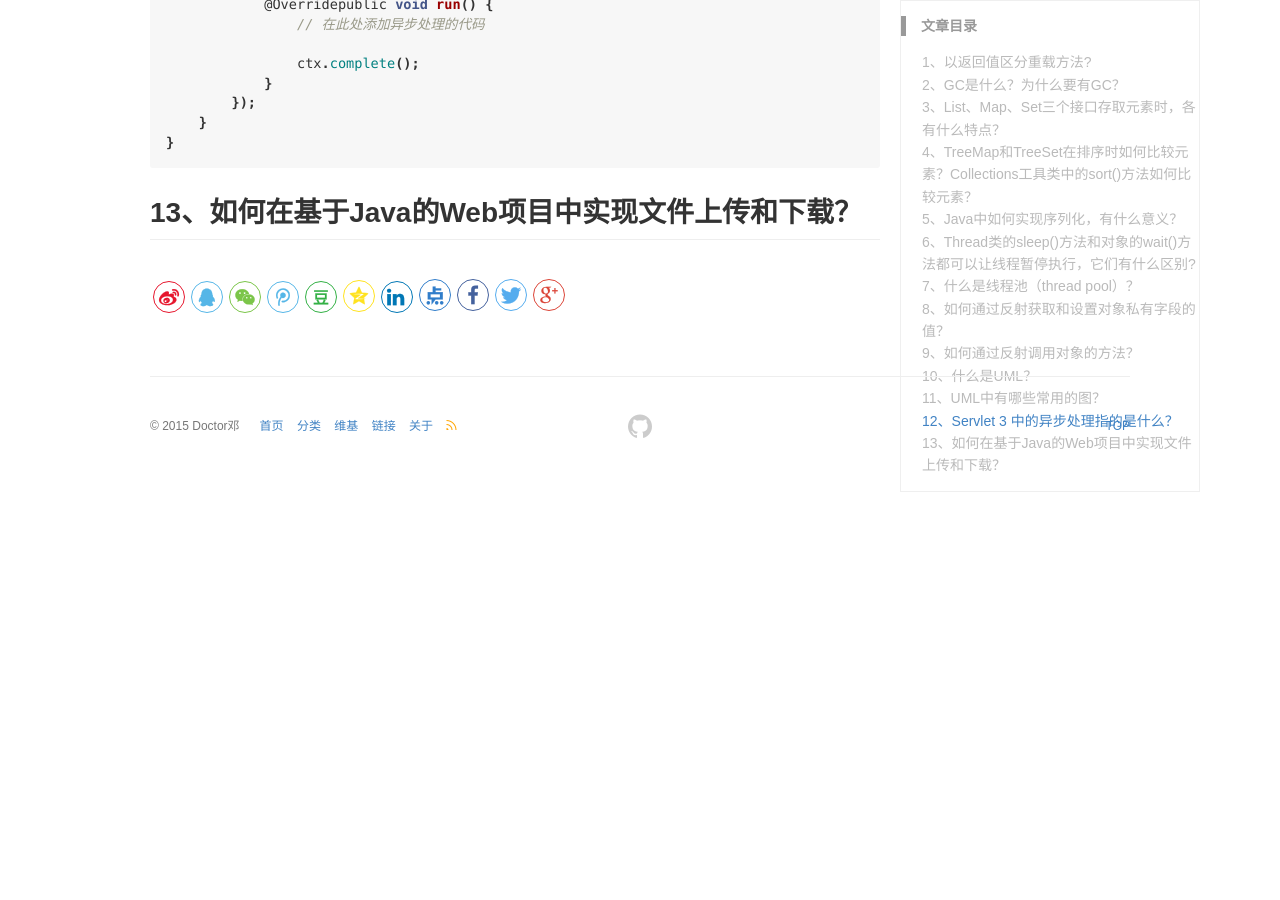
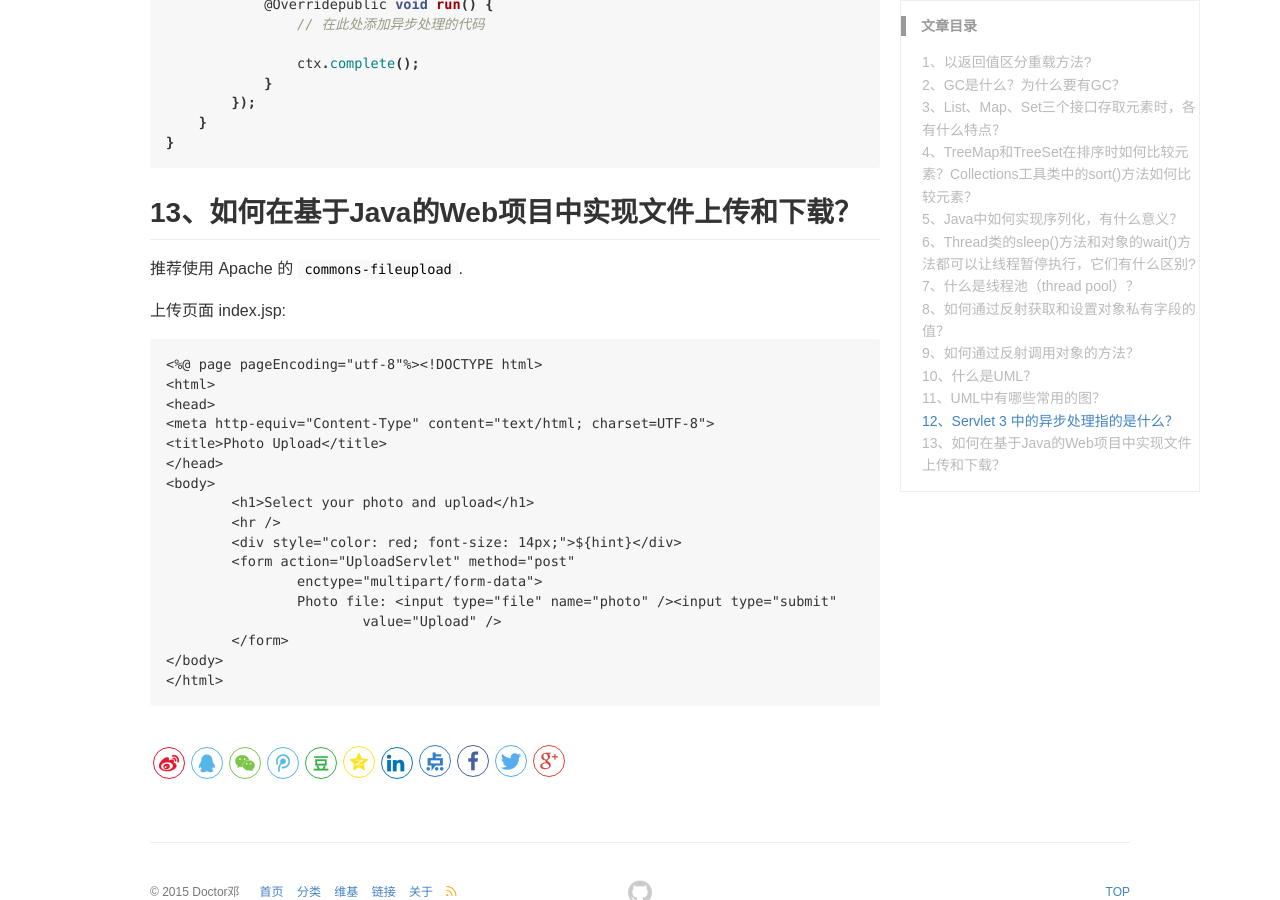
Before and after one commit to DoctorDeng/DoctorDeng.github.io, a Jekyll site: the page built from _posts/2016-09-09-java-面试.md, in a window 1280 px wide and 900 px high, scrolled down 10303 px. Built offline with Jekyll 4.4.1, drawn with Linux system fonts in a browser that asks for light colours; before the commit the page ends 10778 px from its top, so only the background shows below that.

Commit message:
modify file

````diff
--- a/_posts/2016-09-09-java-面试.md
+++ b/_posts/2016-09-09-java-面试.md
@@ -337,3 +337,26 @@ public class AsyncServlet extends HttpServlet {private static final long serialV
 ```
 
 ## 13、如何在基于Java的Web项目中实现文件上传和下载？
+推荐使用 Apache 的 `commons-fileupload`.
+
+上传页面 index.jsp:
+
+```
+<%@ page pageEncoding="utf-8"%><!DOCTYPE html>
+<html>
+<head>
+<meta http-equiv="Content-Type" content="text/html; charset=UTF-8">
+<title>Photo Upload</title>
+</head>
+<body>
+	<h1>Select your photo and upload</h1>
+	<hr />
+	<div style="color: red; font-size: 14px;">${hint}</div>
+	<form action="UploadServlet" method="post"
+		enctype="multipart/form-data">
+		Photo file: <input type="file" name="photo" /><input type="submit"
+			value="Upload" />
+	</form>
+</body>
+</html>
+```
````
